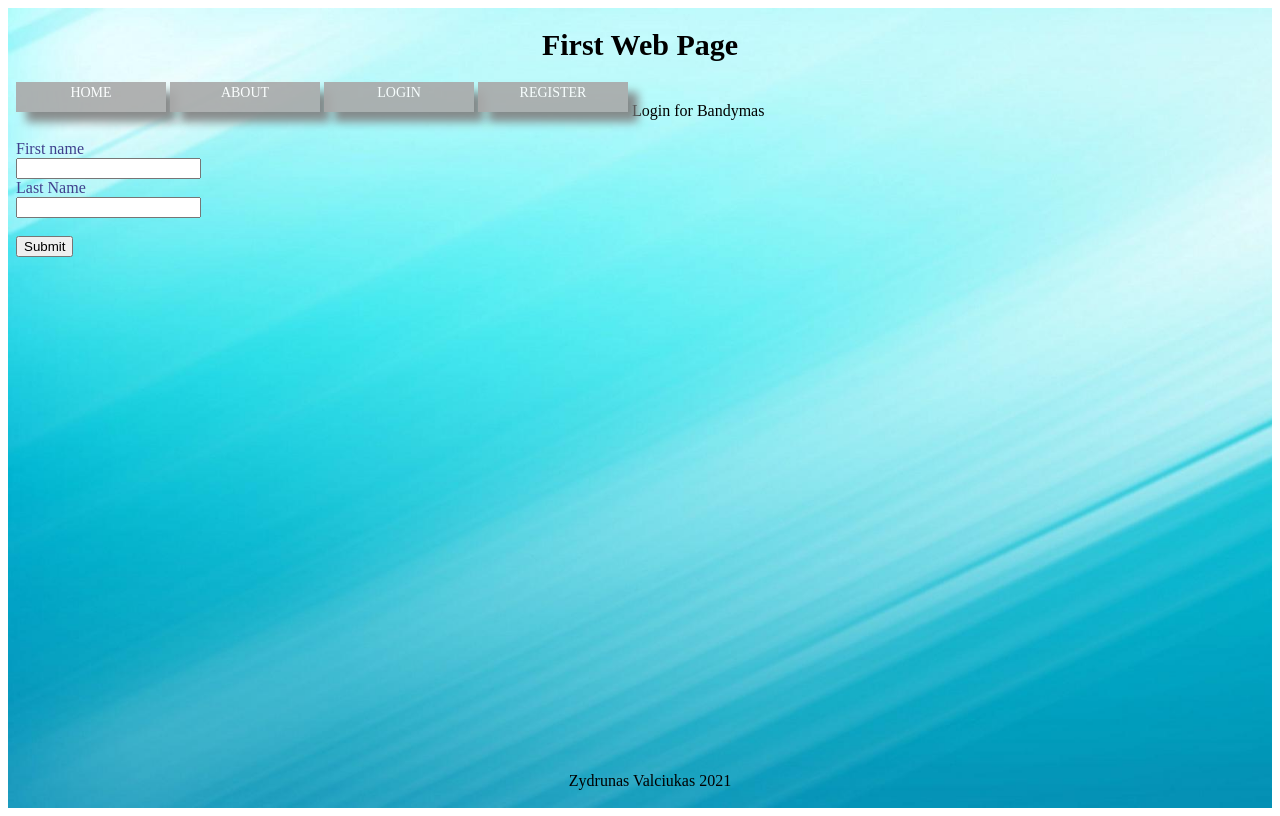
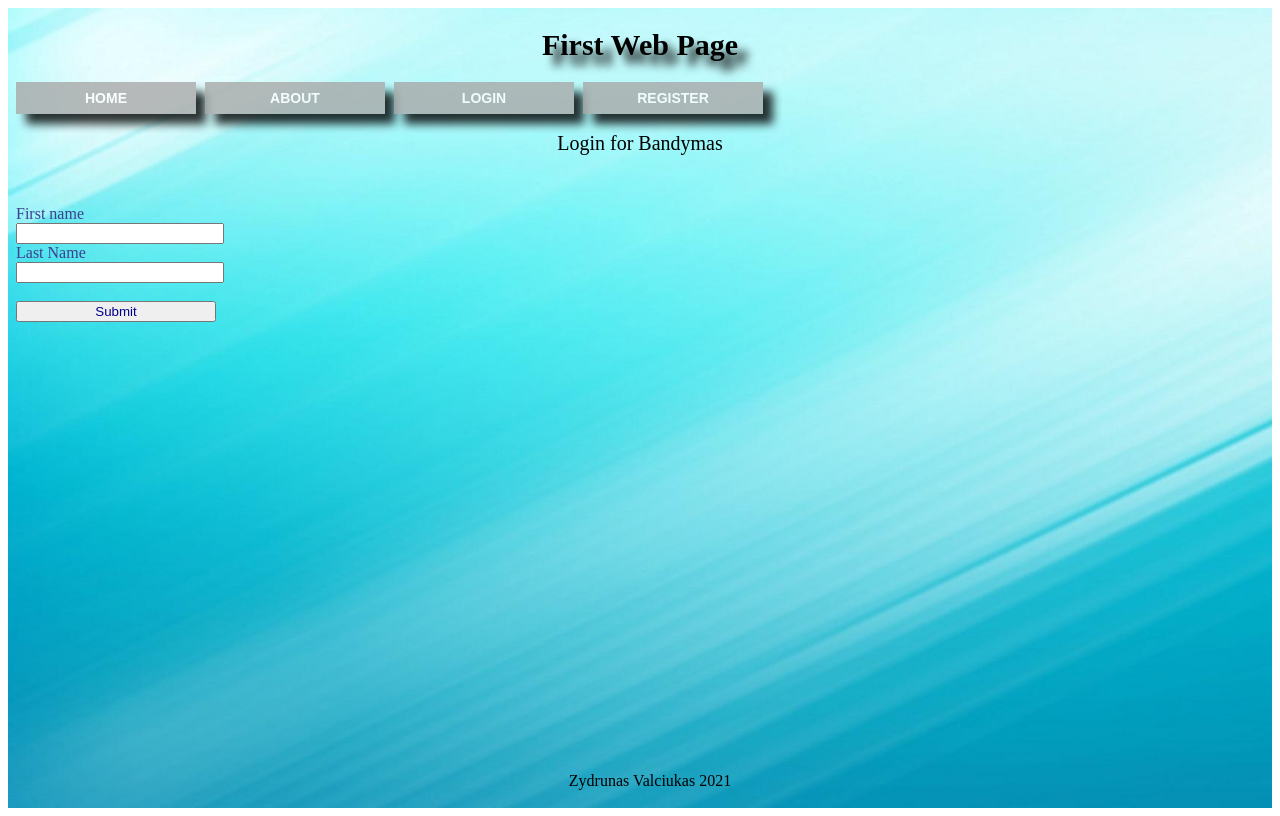
Before and after one commit to zydrunasv/git-one, a React (Create React App) app: page /Login in a window 1280 px wide. Built offline with nearby package versions, Linux system fonts and the light colour scheme.

Commit message:
updated dropdown with links, minor changes

```diff
--- a/package.json
+++ b/package.json
@@ -6,6 +6,7 @@
     "@testing-library/jest-dom": "^5.11.9",
     "@testing-library/react": "^11.2.5",
     "@testing-library/user-event": "^12.8.3",
+    "lorem-ipsum": "^2.0.3",
     "react": "^17.0.1",
     "react-dom": "^17.0.1",
     "react-router-dom": "^5.2.0",
--- a/src/App.js
+++ b/src/App.js
@@ -6,6 +6,9 @@ import Login from "./components/Login";
 import Register from "./components/Register";
 import About from "./components/About";
 import background from "./img/nature.jpg";
+import AboutUs from "./components/AboutUs";
+import Contact from "./components/Contact";
+import Address from "./components/Address";
 
 const App = () => {
   return (
@@ -21,6 +24,9 @@ const App = () => {
           <Route exact path="/About" exact component={About} />
           <Route exact path="/Login" exact component={Login} />
           <Route exact path="/Register" exact component={Register} />
+          <Route exact path="/AboutUs" exact component={AboutUs} />
+          <Route exact path="/Contact" exact component={Contact} />
+          <Route exact path="/Address" exact component={Address} />
           <footer className="footer">Zydrunas Valciukas 2021</footer>
         </body>
       </div>
--- /dev/null
+++ b/src/components/AboutUs.js
@@ -0,0 +1,25 @@
+import React from "react";
+import "./index.css";
+
+const AboutUs = () => {
+  return (
+    <div>
+      <div className="AboutUs"> About the company</div>
+      <p className="dropdown-text">
+        Where can I get some? There are many variations of passages of Lorem
+        Ipsum available, but the majority have suffered alteration in some form,
+        by injected humour, or randomised words which don't look even slightly
+        believable. If you are going to use a passage of Lorem Ipsum, you need
+        to be sure there isn't anything embarrassing hidden in the middle of
+        text. All the Lorem Ipsum generators on the Internet tend to repeat
+        predefined chunks as necessary, making this the first true generator on
+        the Internet. It uses a dictionary of over 200 Latin words, combined
+        with a handful of model sentence structures, to generate Lorem Ipsum
+        which looks reasonable. The generated Lorem Ipsum is therefore always
+        free from repetition, injected humour, or non-characteristic words etc.
+      </p>
+    </div>
+  );
+};
+
+export default AboutUs;
--- /dev/null
+++ b/src/components/Address.js
@@ -0,0 +1,24 @@
+import React from "react";
+import "./index.css";
+
+const Address = () => {
+  return (
+    <div>
+      <div className="Address"> How to reach us?</div>
+      <p className="dropdown-text">
+        Why do we use it? It is a long established fact that a reader will be
+        distracted by the readable content of a page when looking at its layout.
+        The point of using Lorem Ipsum is that it has a more-or-less normal
+        distribution of letters, as opposed to using 'Content here, content
+        here', making it look like readable English. Many desktop publishing
+        packages and web page editors now use Lorem Ipsum as their default model
+        text, and a search for 'lorem ipsum' will uncover many web sites still
+        in their infancy. Various versions have evolved over the years,
+        sometimes by accident, sometimes on purpose (injected humour and the
+        like).
+      </p>
+    </div>
+  );
+};
+
+export default Address;
--- /dev/null
+++ b/src/components/Contact.js
@@ -0,0 +1,26 @@
+import React from "react";
+import "./index.css";
+
+const Contact = () => {
+  return (
+    <div>
+      <div className="Contact"> How to contact us</div>
+      <p className="dropdown-text">
+        Where does it come from? Contrary to popular belief, Lorem Ipsum is not
+        simply random text. It has roots in a piece of classical Latin
+        literature from 45 BC, making it over 2000 years old. Richard
+        McClintock, a Latin professor at Hampden-Sydney College in Virginia,
+        looked up one of the more obscure Latin words, consectetur, from a Lorem
+        Ipsum passage, and going through the cites of the word in classical
+        literature, discovered the undoubtable source. Lorem Ipsum comes from
+        sections 1.10.32 and 1.10.33 of "de Finibus Bonorum et Malorum" (The
+        Extremes of Good and Evil) by Cicero, written in 45 BC. This book is a
+        treatise on the theory of ethics, very popular during the Renaissance.
+        The first line of Lorem Ipsum, "Lorem ipsum dolor sit amet..", comes
+        from a line in section 1.10.32.
+      </p>
+    </div>
+  );
+};
+
+export default Contact;
--- a/src/components/Home.js
+++ b/src/components/Home.js
@@ -5,7 +5,7 @@ const Home = () => {
   return (
     <div className="home">
       <h3>Main Page</h3>
-      <p>
+      <p className="home-text">
         Lorem Ipsum is simply dummy text of the printing and typesetting
         industry. Lorem Ipsum has been the industry's standard dummy text ever
         since the 1500s, when an unknown printer took a galley of type and
--- a/src/components/Login.js
+++ b/src/components/Login.js
@@ -8,12 +8,12 @@ const Login = () => {
       <form>
         <label className="first-name">First name</label>
         <br />
-        <input type="text" className="tekstas"></input> <br />
+        <input type="text" className="filling"></input> <br />
         <label className="last-name">Last Name</label>
         <br />
-        <input type="text" className="tekstas"></input> <br />
+        <input type="text" className="filling"></input> <br />
         <br />
-        <input type="submit" className="tekstas"></input>
+        <input type="submit" className="filling"></input>
         <br />
       </form>
     </div>
--- a/src/components/Navbar.js
+++ b/src/components/Navbar.js
@@ -1,8 +1,9 @@
-import React from "react";
+import React, { Component } from "react";
 import { NavLink } from "react-router-dom";
 import "./index.css";
 
-const Navbar = () => {
+class Navbar extends Component {
+  render() {
     return (
       <div className="container">
         <nav>
@@ -12,15 +13,15 @@ const Navbar = () => {
             </li>
             <li className="nav">
               <NavLink to="/about">About</NavLink>
-            <ul className="dropdown fields">
-              <li>
-                <a>about us</a>
+              <ul className="dropdown-fields">
+                <li className="dropdown">
+                  <a href="/AboutUs">about us</a>
                 </li>
-              <li>
-                <a>how to contact us</a>
+                <li className="dropdown">
+                  <a href="/contact">how to contact us</a>
                 </li>
-              <li>
-                <a>address</a>
+                <li className="dropdown">
+                  <a href="/address">address</a>
                 </li>
               </ul>
             </li>
@@ -34,6 +35,6 @@ const Navbar = () => {
         </nav>
       </div>
     );
-};
-
+  }
+}
 export default Navbar;
--- a/src/components/Register.js
+++ b/src/components/Register.js
@@ -8,30 +8,30 @@ const Register = () => {
       <form className="fields">
         <label for="first-name">First name</label>
         <br />
-        <input type="text" className="tekstas"></input> <br />
+        <input type="text" className="filling"></input> <br />
         <label for="last-name">Last Name</label>
         <br />
-        <input type="text" className="tekstas"></input> <br />
+        <input type="text" className="filling"></input> <br />
         <label for="email">Email Address</label>
         <br />
-        <input type="email" className="tekstas"></input> <br />
+        <input type="email" className="filling"></input> <br />
         <label for="email">Password</label>
         <br />
-        <input type="password" className="tekstas"></input> <br />
+        <input type="password" className="filling"></input> <br />
         <label for="Country">Country</label>
         <br />
-        <input type="text" className="tekstas"></input> <br />
+        <input type="text" className="filling"></input> <br />
         <label for="City">City</label>
         <br />
-        <input type="text" className="tekstas"></input> <br />
+        <input type="text" className="filling"></input> <br />
         <label for="Street">Street</label>
         <br />
-        <input type="text" className="tekstas"></input> <br />
+        <input type="text" className="filling"></input> <br />
         <label for="House-Number">House Number</label>
         <br />
-        <input type="text" className="tekstas"></input> <br />
+        <input type="text" className="filling"></input> <br />
         <br />
-        <input type="submit" className="tekstas"></input> <br />
+        <input type="submit" className="filling"></input> <br />
       </form>
     </div>
   );
--- a/src/components/index.css
+++ b/src/components/index.css
@@ -5,9 +5,14 @@
 }
 
 .home {
-  padding: 20px;
+  padding: 100px;
+  font-size: 25px;
   text-align: center;
   color: black;
+}
+
+.home-text {
+  font-size: 18px;
 }
 
 ul {
@@ -18,20 +23,24 @@ ul {
 
 ul li {
   float: left;
-  width: 150px;
-  height: 30px;
+  width: 180px;
+  height: 32px;
   background-color: darkgrey;
-  opacity: 0.9;
+  opacity: 0.8;
   text-align: center;
+  font-weight: 800;
   font-size: 20px;
-  margin-right: 4px;
-  box-shadow: 10px 10px 10px grey;
+  font-family: Arial, Helvetica, sans-serif;
+  margin-right: 9px;
+  box-shadow: 10px 10px 10px black;
 }
 
 ul li a {
   text-decoration: none;
   color: white;
-  display: block;
+  display: unset;
+  text-transform: uppercase;
+  font-size: 14px;
 }
 
 ul li ul li {
@@ -40,13 +49,6 @@ ul li ul li {
 
 ul li:hover ul li {
   display: block;
-}
-
-nav a {
-  color: #444;
-  text-decoration: none;
-  text-transform: uppercase;
-  font-size: 14px;
 }
 
 nav a:hover {
@@ -67,17 +69,28 @@ nav a:hover::before {
 }
 
 .login {
-  margin: 20px 50px;
+  padding: 50px;
+  text-align: center;
+  font-size: 20px;
 }
 
 .register {
-  margin: 20px 20px;
+  padding: 50px;
+  text-align: center;
+  font-size: 20px;
+}
+
+.About {
+  padding: 50px;
+  text-align: center;
+  font-size: 20px;
 }
 
 .first-name,
 .last-name {
   color: rgb(63, 63, 141);
-  align-items: middle;
+  align-items: center;
+  text-align: center;
 }
 
 .fields-for-register {
@@ -86,8 +99,8 @@ nav a:hover::before {
 }
 
 .filling {
-  color: violet;
-  width: 150px;
+  color: darkblue;
+  width: 200px;
 }
 
 .header {
@@ -95,6 +108,7 @@ nav a:hover::before {
   padding: 20px;
   font-size: 30px;
   font-weight: bold;
+  text-shadow: 10px 10px 10px black;
 }
 
 .footer {
@@ -105,3 +119,15 @@ nav a:hover::before {
   text-align: center;
   padding: 10px;
 }
+
+.AboutUs,
+.Contact,
+.Address {
+  padding: 50px;
+  text-align: center;
+  font-size: 25px;
+}
+
+.dropdown-text {
+  text-align: center;
+}
```
Also changed, not shown: 1 other file (tests, documents, lock files or other folders). Lines whose indentation alone changed are shown as unchanged.
